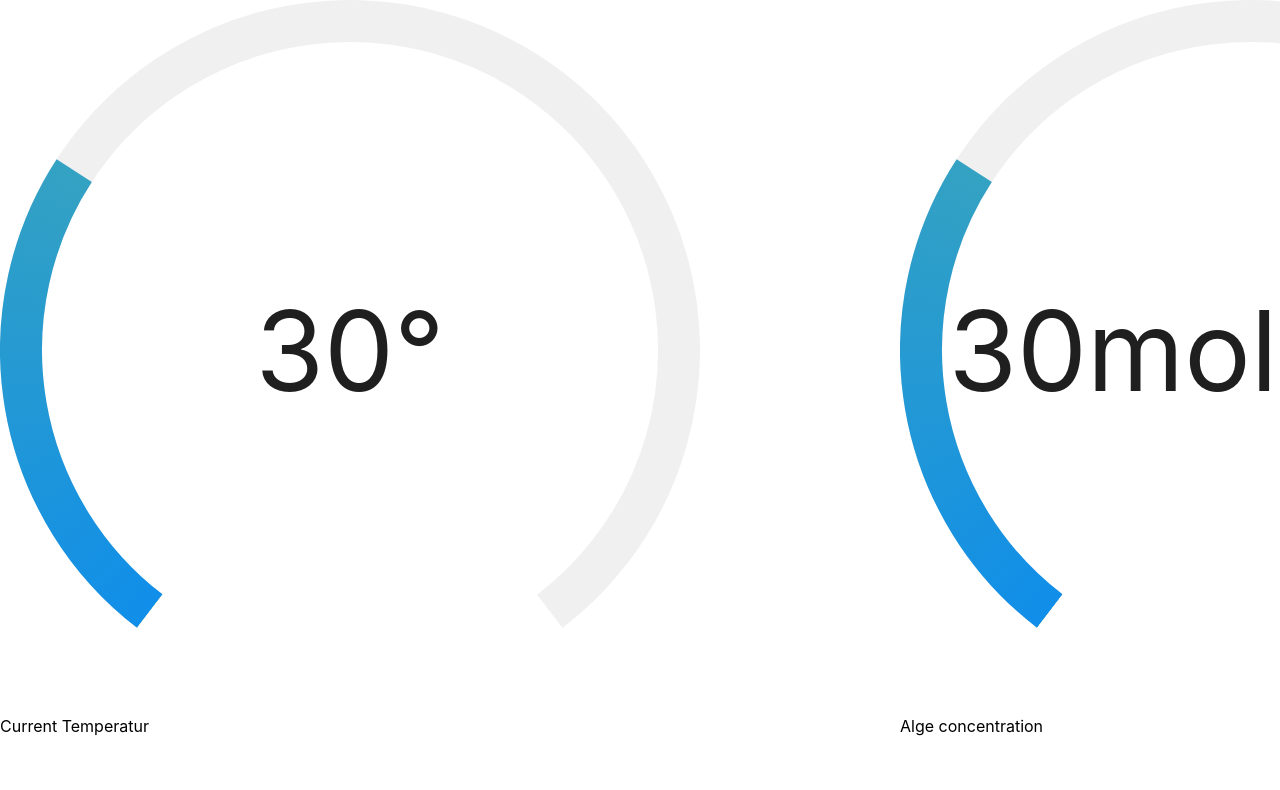
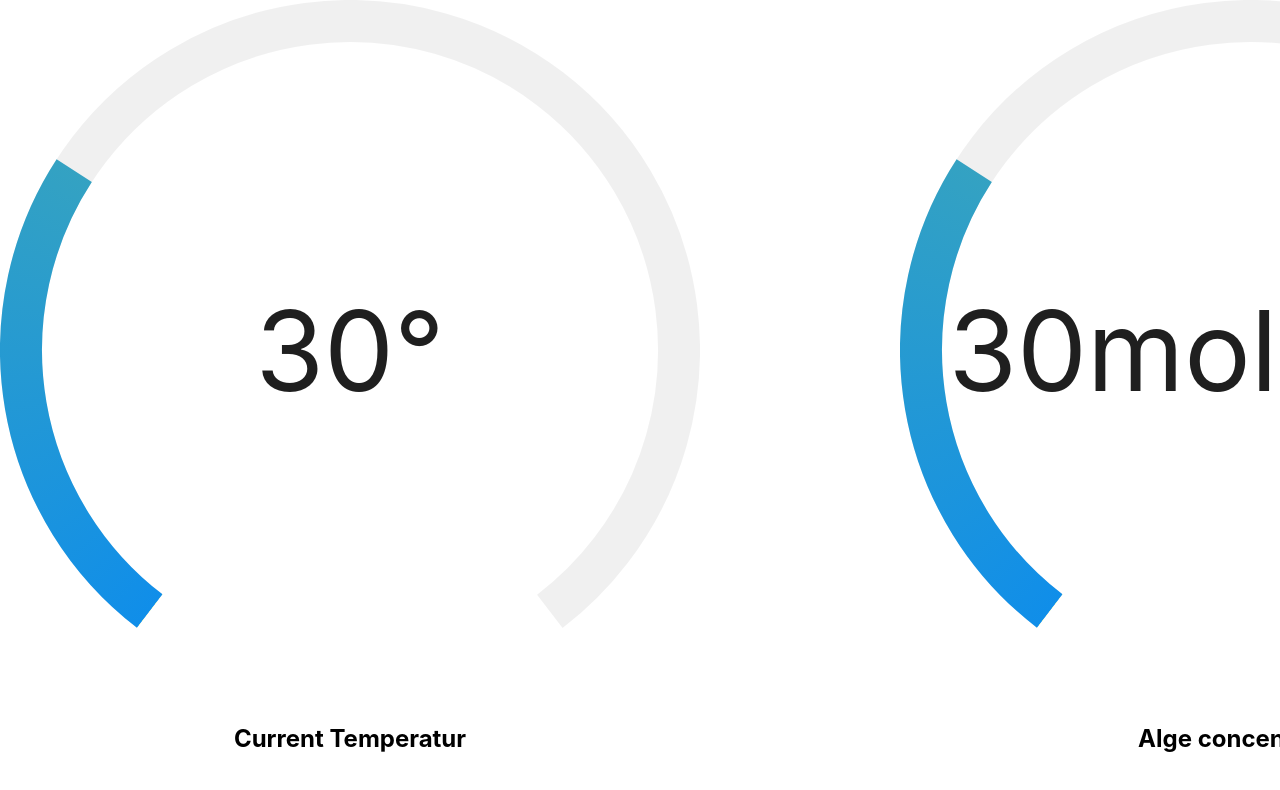
Before and after one commit to TheWolf534/DB4_website, a React (Create React App) app: page / in a window 1280 px wide. Shown: the top 790 px of the page. Built offline with nearby package versions, Linux system fonts and the light colour scheme.

Commit message:
Added styles

```diff
--- a/src/App.js
+++ b/src/App.js
@@ -2,8 +2,6 @@ import React from 'react';
 import Home from './pages/Home/homePage.js';
 import Concentration from './pages/Concentration/concentrationPage.js';
 import Temperature from './pages/Temperature/lightIntensityPage.js';
-import Power from './pages/Power/powerPage.js';
-import PumpSpeed from './pages/PumpSpeed/pumpSpeedPage.js';
 import LightIntensity from './pages/LightIntensity/lightIntensityPage.js';
 import { BrowserRouter, Routes, Route } from "react-router-dom";
 
@@ -19,7 +17,6 @@ const App = () => {
       </BrowserRouter>
     </div>
   )
-
 };
 
 
--- a/src/pages/Home/homePage.js
+++ b/src/pages/Home/homePage.js
@@ -20,22 +20,22 @@ const mainPage = () => {
     const progressCircleSize = 700;
     return (
       <Flex gap={gapSize !== 'customize' ? gapSize : customGapSize}>
-      <div>
+    <div class="Widget" id="TempWidget">
         <Progress size={progressCircleSize} format={(percent) => percent + "°"} type="dashboard" percent={30} strokeColor={twoColors} />
-        <p className="title">Current Temperatur</p>
-      </div>
-      <div>
+        <p class="widgetTitle">Current Temperatur</p>
+    </div>
+    <div class="Widget" id="AlgeConcentrationWidget">
         <Progress size={progressCircleSize} format={(percent) => percent + "mol/dm3"} type="dashboard" percent={30} strokeColor={twoColors} />
-        <p className="title">Alge concentration</p>
-      </div>
-      <div>
+        <p class="widgetTitle">Alge concentration</p>
+    </div>
+    <div class="Widget" id="PowerWidget">
         <Progress size={progressCircleSize} format={(percent) => percent + "W"} type="dashboard" percent={30} strokeColor={twoColors} />
-        <p className="title">Power</p>
-      </div>
-      <div>
+        <p class="widgetTitle">Power</p>
+    </div>
+    <div class="Widget" id="PumpSpeedWidget">
         <Progress size={progressCircleSize} format={(percent) => percent + "RPM"} type="dashboard" percent={30} strokeColor={twoColors} />
-        <p className="title">Pump Speed</p>
-      </div>
+        <p class="widgetTitle">Pump Speed</p>
+    </div>
     </Flex>
     )
 };
--- a/src/pages/Home/homePageStyle.css
+++ b/src/pages/Home/homePageStyle.css
@@ -0,0 +1,9 @@
+.Widget {
+    text-align: center;
+}
+
+.widgetTitle {
+    font-size: 24px;
+    font-weight: bold;
+    margin-bottom: 10px;
+}
```
Also changed, not shown: src/pages/LightIntensity/lightIntensityPage.js (added), src/pages/LightIntensity/lightPageStyles.css (added).
